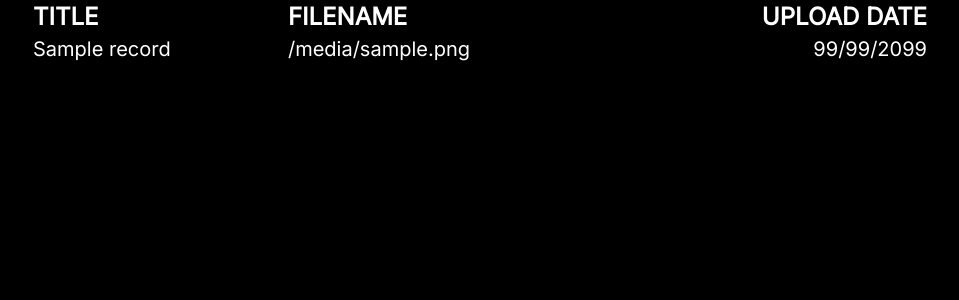
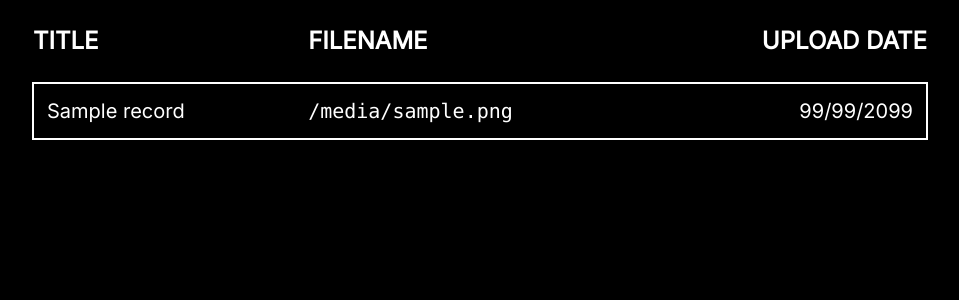
Before and after one commit to Formula-Electric-Berkeley/dash, a Flask app: page /storage in a window 1280 px wide. Shown: the part 144-444 px from the top of the page, without its empty margins (160-1119 px from the left). Run offline with Flask 3, Linux system fonts and the light colour scheme; a database or web service that is not in the repository returns one stand-in record (values such as "Sample title"); some libraries are stand-ins or nearby versions.

Commit message:
table styling

```diff
--- a/templates/storage.html
+++ b/templates/storage.html
@@ -1,7 +1,7 @@
 {%extends "base.html" %}
 {%block content%}
     <div class="w-full flex justify-center">
-        <table class="w-9/12 max-w-4xl">
+        <table class="w-9/12 max-w-4xl border-separate border-spacing-y-6">
             <tr>
                 <th class="text-left text-2xl">TITLE</th>
                 <th class="text-left text-2xl">FILENAME</th>
@@ -9,11 +9,9 @@
             </tr>
             {% for run in all_run_data %}
             <tr>
-                <div>
-                    <td class="text-xl">{{ run["name"] }}</td>
-                    <td class="text-xl">{{ run["filename"] }}</td>
-                    <td class="text-xl text-right">99/99/2099</td>
-                </div>
+                <td class="text-xl border-solid border-2 border-white border-r-0"><p class="m-3">{{ run["name"] }}</p></td>
+                <td class="text-xl border-solid border-2 border-white border-l-0 border-r-0"><p class="my-3"><code>{{ run["filename"] }}</code></p></td>
+                <td class="text-xl border-solid border-2 border-white border-l-0 text-right"><p class="m-3">99/99/2099</p></td>
             </tr>
             {% endfor %}
         </table>
```
